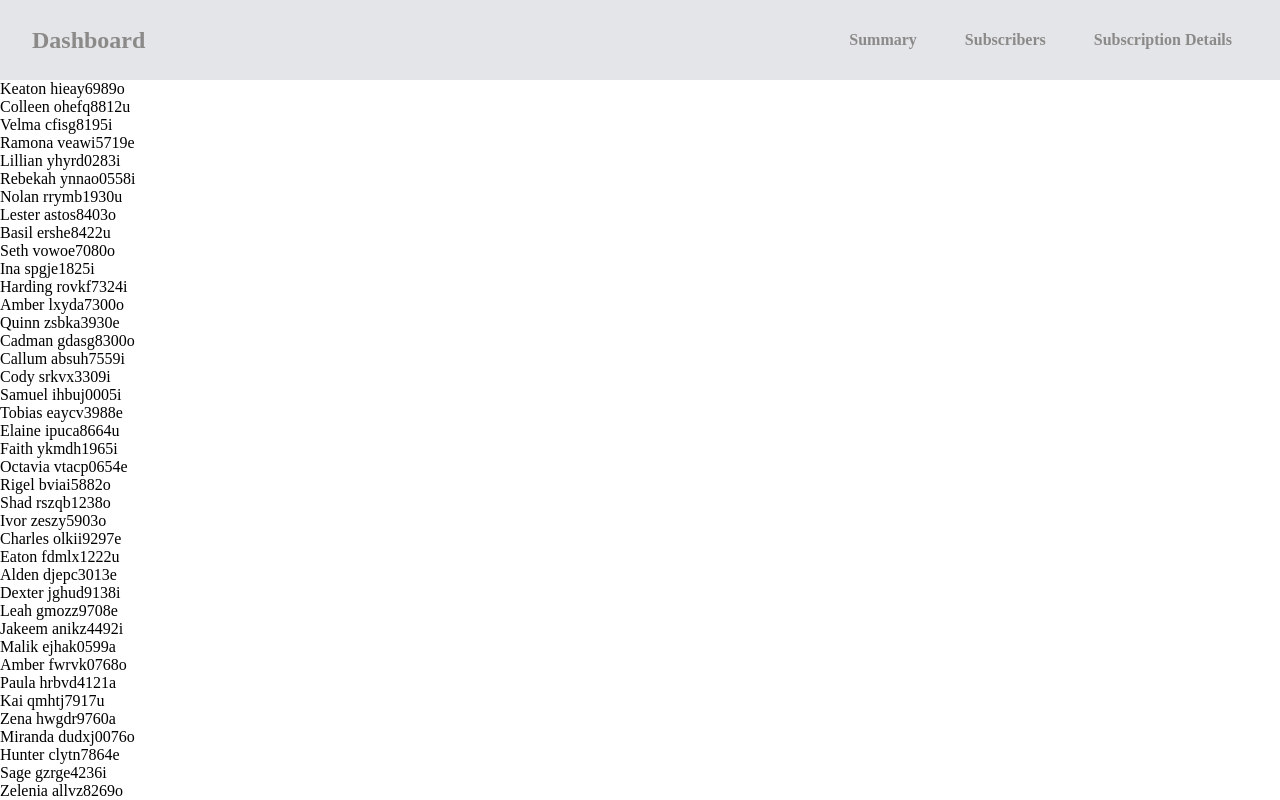
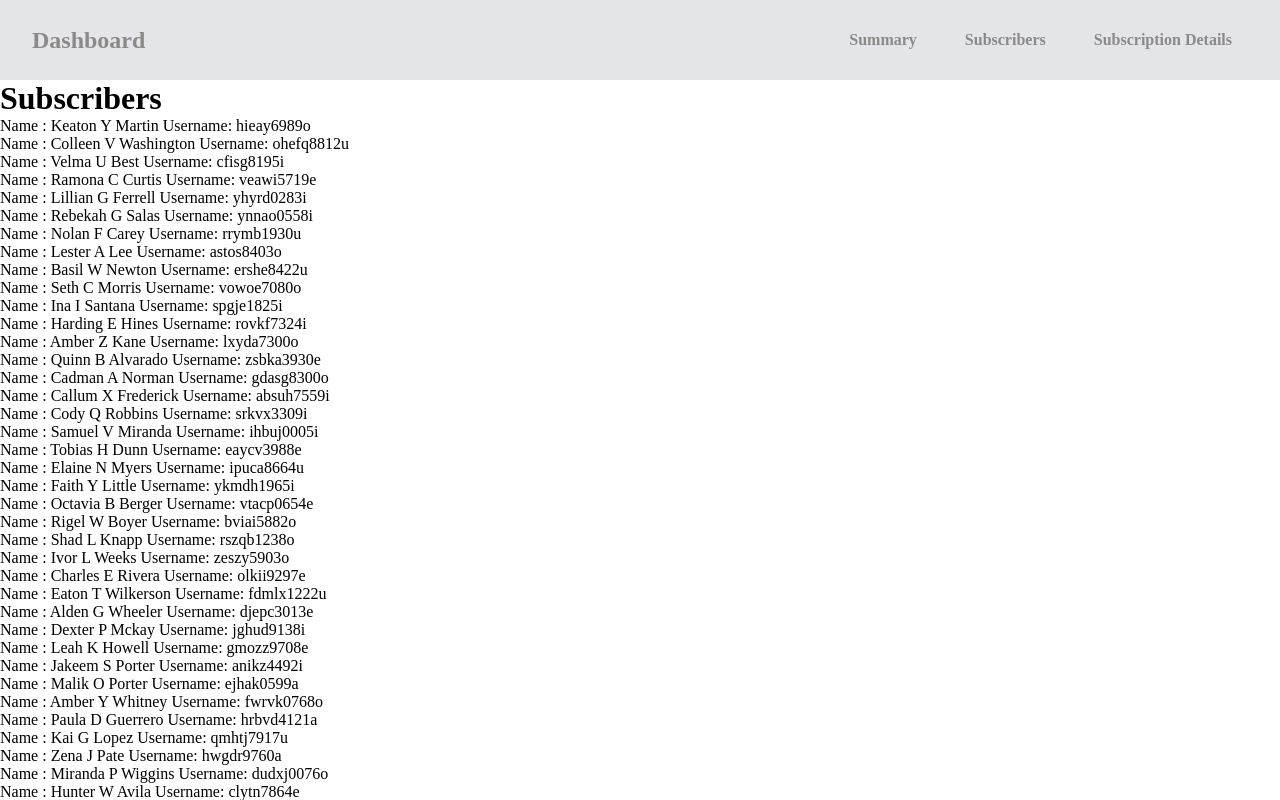
Before and after one commit to MaheshKhatiwada/genius-task, a React (Create React App) app: page /subscribers in a window 1280 px wide. Shown: the top 800 px of the page. Built offline with nearby package versions, Linux system fonts and the light colour scheme; a web font is replaced by a local one.

Commit message:
extracted subscription details

```diff
--- /dev/null
+++ b/src/common/getSubscribers.js
@@ -0,0 +1,15 @@
+ export const getSubscribers = (users,subscriptions) => {
+    let userWithSubscriptionArray = [];
+    users.map((user) => {
+        let userSubscription = [];
+
+        subscriptions.map((s) => {
+            if (Number(s.user_id) === user.id) {
+                userSubscription.push(s);
+            }
+        });
+        user.userSubscription = userSubscription;
+        userWithSubscriptionArray.push(user);
+    });
+    return userWithSubscriptionArray;
+};
--- a/src/components/Subscribers.js
+++ b/src/components/Subscribers.js
@@ -1,37 +1,30 @@
 import React from "react";
+import { getSubscribers } from "../common/getSubscribers";
 
 const Subscribers = ({ subscriptions, users }) => {
-    const getSubscribers = () => {
-        let userWithSubscriptionArray = [];
-        users.map((user) => {
-            let userSubscription = [];
+  const displayData = () => {
+    const allUsers = getSubscribers(users, subscriptions);
+    const subscribers = allUsers.filter(
+      (user) => user.userSubscription.length > 0
+    );
+    const a = subscribers.map((subscriber) => {
+      const { first_name, middle_name, last_name, username } = subscriber;
+      return (
+        <div>
+          <span>Name : {`${first_name}  ${middle_name} ${last_name} `}</span>{" "}
+          <span> Username: {username}</span>
+        </div>
+      );
+    });
+    return a;
+  };
 
-            subscriptions.map((s) => {
-                if (Number(s.user_id) === user.id) {
-                    userSubscription.push(s);
-                }
-            });
-            user.userSubscription = userSubscription;
-            userWithSubscriptionArray.push(user);
-            //console.log(userWithSubscriptionArray)
-        });
-        return userWithSubscriptionArray;
-    };
-    const displayData = () => {
-      const allUsers = getSubscribers();
-        const subscribers=allUsers.filter(user=> user.userSubscription.length>0)
-       const a= subscribers.map(subscriber=> {
-            const {first_name,middle_name,last_name,username}=subscriber
-            return(
-                <div >
-                    <span>{first_name}</span> <span>{username}</span>
-                </div>
-            )
-        })
-        return a;
-    };
-
-  return <div>{displayData()}</div>;
+  return (
+      <>
+      <h1>Subscribers</h1>
+  <div>{displayData()}</div>
+  </>
+  );
 };
 
 export default Subscribers;
--- a/src/components/SubscriptionDetails.js
+++ b/src/components/SubscriptionDetails.js
@@ -1,13 +1,32 @@
 import React from 'react'
+import { getSubscribers } from "../common/getSubscribers";
 
 const SubscriptionDetails = ({subscriptions,users}) => {
+    const displayDetails=()=>{
 
+        const allUsers = getSubscribers(users, subscriptions);
+        const subscribers = allUsers.filter(
+          (user) => user.userSubscription.length > 0
+        );
+        const a = subscribers.map((subscriber) => {
+          const { first_name, middle_name, last_name, username,userSubscription } = subscriber;
+          return (
+            <div>
+              <span>Name : {`${first_name}  ${middle_name} ${last_name} `}</span>{" "}
+              <span> Username: {username}</span>
 
+              <h5>Package: {userSubscription.map(p=> <span>  {  `${p.package}"` }  </span>)}</h5>
+            </div>
+          );
+        });
+        return a;
+      };
 
 
     return (
         <div>
-            SubsciptionDetails
+            <h1>SubsciptionDetails</h1>
+            {displayDetails()}
         </div>
     )
 }
```
